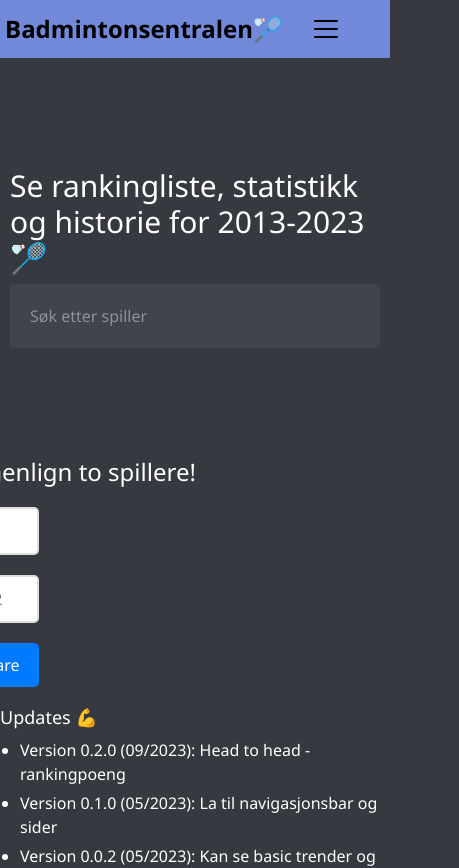
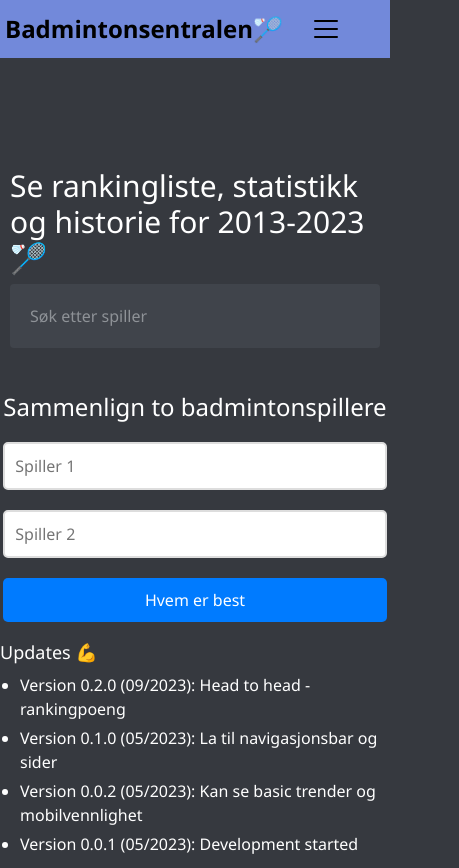
Before and after one commit to torstein123/Badstat.no, a React (Create React App) app: page / in a window 390 px wide. Shown: the top 868 px of the page, 459 px wide, since content can reach past the window. Built offline with nearby package versions, Linux system fonts and the light colour scheme.

Commit message:
works fixed responsive

```diff
--- a/src/App.js
+++ b/src/App.js
@@ -119,7 +119,6 @@ const Changelog = () => {
         <li>Version 0.0.2 (05/2023): Kan se basic trender og mobilvennlighet</li>
         <li>Version 0.0.1 (05/2023): Development started</li>
       </ul>
-      <button className="button-link">Gi feedback</button>
     </div>
   );
 };
--- a/src/components/PlayerSearch.css
+++ b/src/components/PlayerSearch.css
@@ -109,10 +109,11 @@
 
   @media (max-width: 768px) {
     .input-container {
-      flex-direction: column;
-      align-items: stretch;
-      gap: 0;
-    }
+        padding-right: 0; /* Reset the padding-right you've set earlier */
+        display: block;
+        justify-content: center;
+        align-items: center;
+      }
 
     .suggestion-container {
       margin-right: 0; /* Remove the right margin */
@@ -122,4 +123,7 @@
     .compare-button {
       width: 100%; /* Make the button full-width */
     }
+    .header {
+        margin-top: 35px;
+    }
   }
--- a/src/components/PlayerSearch.js
+++ b/src/components/PlayerSearch.js
@@ -129,12 +129,12 @@ const PlayerSearch = () => {
 
   return (
     <div>
-      <h1 className="header">Sammenlign to spillere!</h1>
+      <h1 className="header">Sammenlign to badmintonspillere</h1>
       <div className="input-container">
         <div className="suggestion-container" ref={wrapperRef1}>
           <input
             type="text"
-            placeholder="Player 1"
+            placeholder="Spiller 1"
             value={player1}
             onChange={(e) => { setPlayer1(e.target.value); handleSearch1(e.target.value); }}
             onKeyDown={handleKeyDown1}
@@ -150,7 +150,7 @@ const PlayerSearch = () => {
         <div className="suggestion-container" ref={wrapperRef2}>
           <input
             type="text"
-            placeholder="Player 2"
+            placeholder="Spiller 2"
             value={player2}
             onChange={(e) => { setPlayer2(e.target.value); handleSearch2(e.target.value); }}
             onKeyDown={handleKeyDown2}
@@ -164,7 +164,7 @@ const PlayerSearch = () => {
           )}
         </div>
         <button className="compare-button" onClick={handleCompare}>
-          Compare
+         Hvem er best
         </button>
       </div>
     </div>
```
